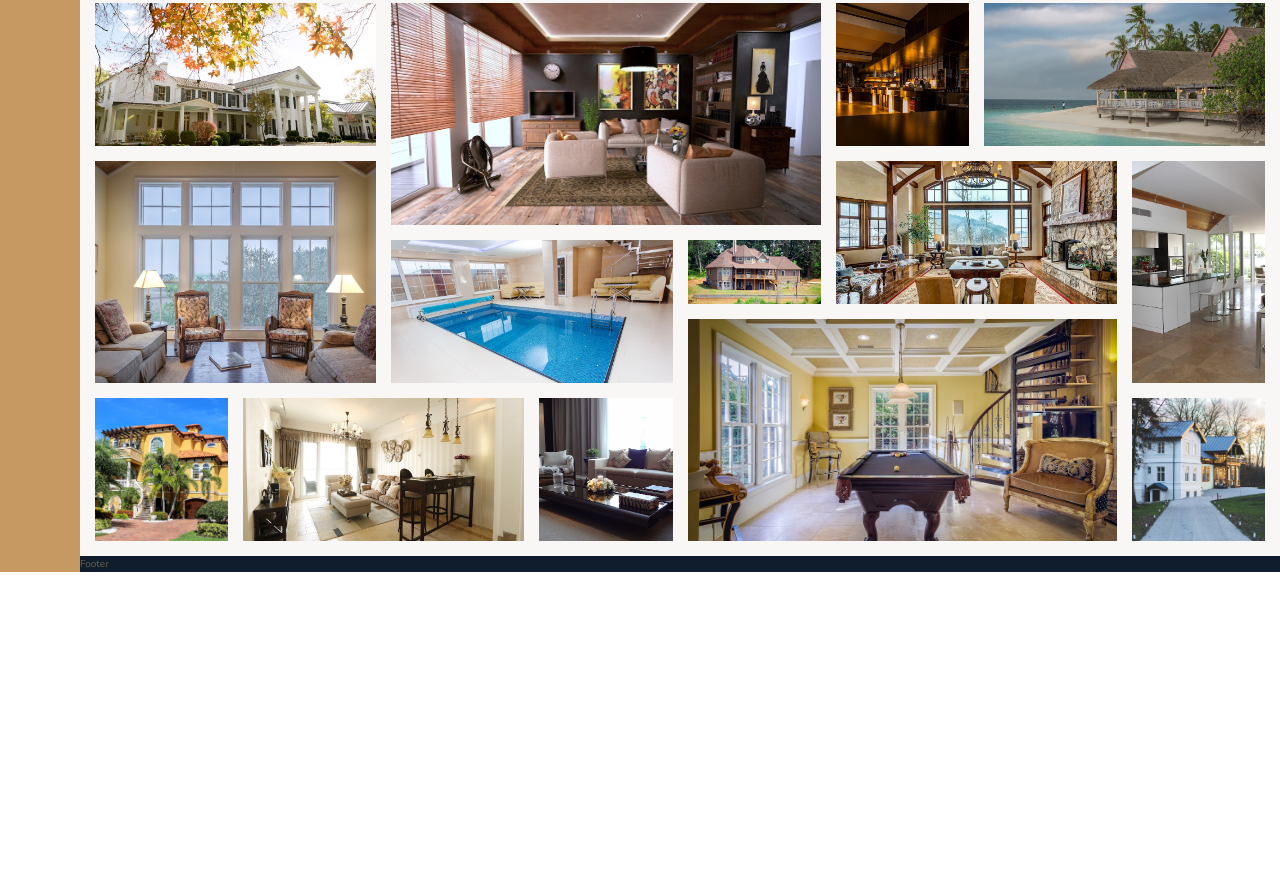
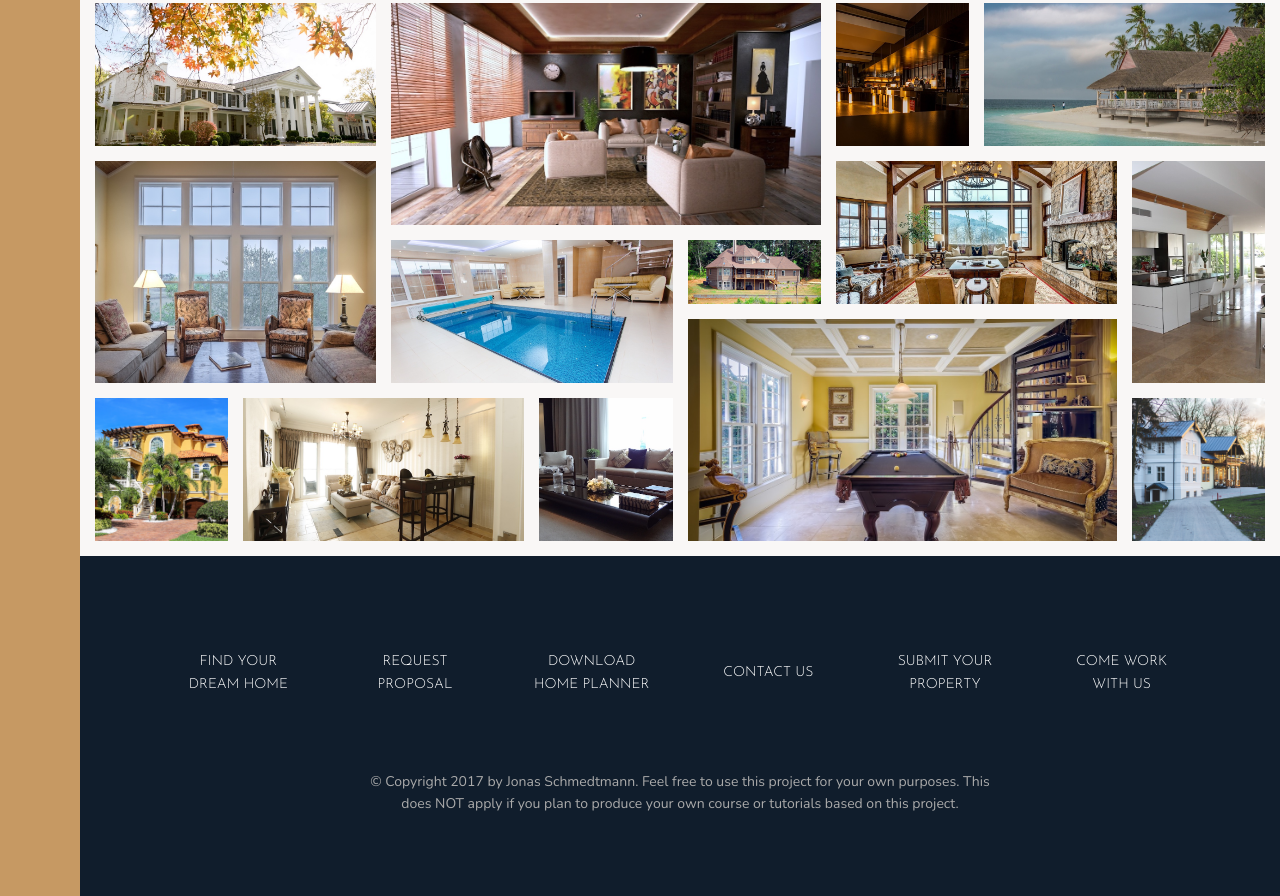
Before and after one commit to codecamjam/advanced-css-course, a website: page Nexter/index.html in a window 1280 px wide. Shown: the part 3084-3980 px from the top of the page. Before the commit the page ends 3656 px from the top, so only its background shows below. Drawn offline with nearby package versions, Linux system fonts and the light colour scheme.

Commit message:
l116 building the footer

```diff
--- a/Nexter/index.html
+++ b/Nexter/index.html
@@ -381,6 +381,32 @@
       </figure>
     </section>
 
-    <footer class="footer">Footer</footer>
+    <footer class="footer">
+      <ul class="nav">
+        <li class="nav__item">
+          <a href="#" class="nav__link">Find your dream home</a>
+        </li>
+        <li class="nav__item">
+          <a href="#" class="nav__link">Request proposal</a>
+        </li>
+        <li class="nav__item">
+          <a href="#" class="nav__link">Download home planner</a>
+        </li>
+        <li class="nav__item">
+          <a href="#" class="nav__link">Contact us</a>
+        </li>
+        <li class="nav__item">
+          <a href="#" class="nav__link">Submit your property</a>
+        </li>
+        <li class="nav__item">
+          <a href="#" class="nav__link">Come work with us</a>
+        </li>
+      </ul>
+      <p class="copyright">
+        &copy; Copyright 2017 by Jonas Schmedtmann. Feel free to use this
+        project for your own purposes. This does NOT apply if you plan to
+        produce your own course or tutorials based on this project.
+      </p>
+    </footer>
   </body>
 </html>
--- a/Nexter/sass/_footer.scss
+++ b/Nexter/sass/_footer.scss
@@ -1,4 +1,41 @@
 .footer {
   background-color: $color-secondary;
   grid-column: full-start / full-end;
+  padding: 8rem;
 }
+
+.nav {
+  list-style: none;
+
+  display: grid;
+  grid-template-columns: repeat(auto-fit, minmax(15rem, 1fr));
+  grid-gap: 2rem;
+  align-items: center;
+
+  &__link:link,
+  &__link:visited {
+    font-size: 1.4rem;
+    color: #fff;
+    text-decoration: none;
+    font-family: $font-display;
+    text-transform: uppercase;
+    text-align: center;
+    padding: 1.5rem;
+    display: block;
+    transition: all 0.2s;
+  }
+
+  &__link:hover,
+  &__link:active {
+    background: rgba(#fff, 0.05);
+    transform: translateY(-3px);
+  }
+}
+
+.copyright {
+  font-size: 1.4rem;
+  color: $color-grey-light-2;
+  text-align: center;
+  margin: 6rem auto 0;
+  width: 60%;
+}
```
Also changed, not shown: Nexter/css/style.comp.css.
